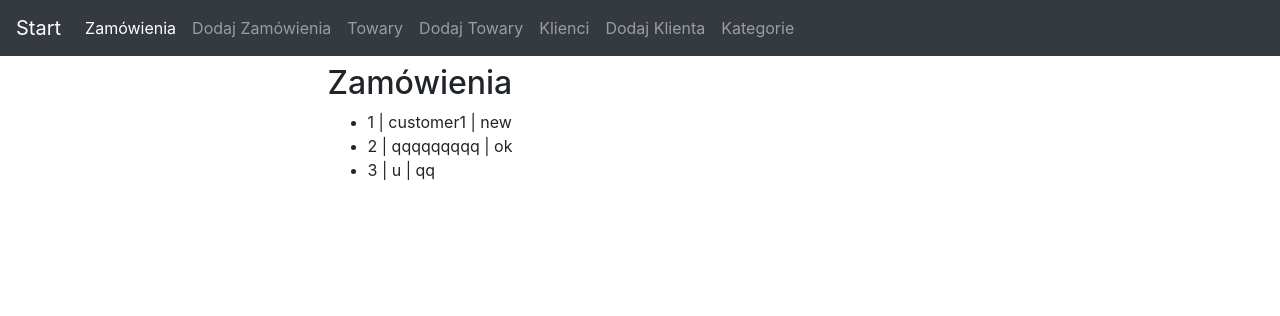
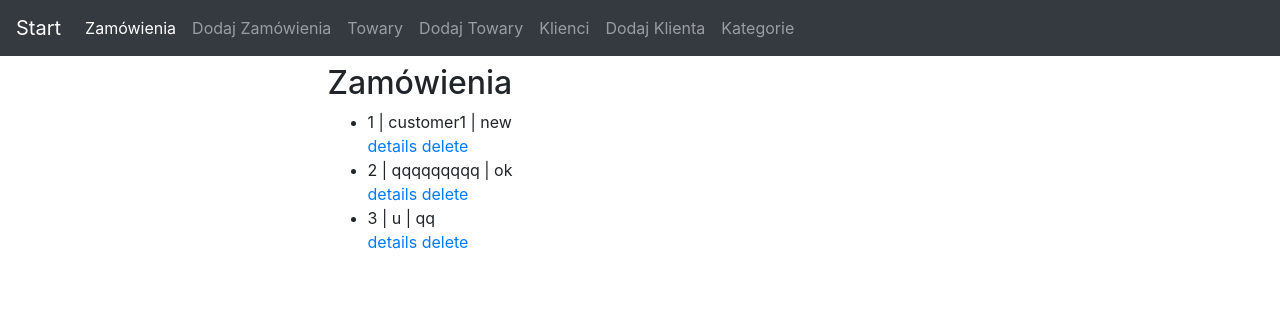
Before and after one commit to KamilKulerz/order_management, a Django app: template orders_app/templates/orders_app/order_list.html in a window 1280 px wide. Shown: the top 316 px of the page. Run offline with Django 3.2, Linux system fonts and the light colour scheme; the template is opened without the code that fills it: values that come from a table or form of the project are taken from there, others are empty; data comes from the database, SQL or seed files in the repository; parts of the project's set-up code (start-up, migrations or seed data) failed here and were passed over; some libraries are stand-ins or nearby versions.

Commit message:
adding detail and delete

```diff
--- a/orders_app/templates/orders_app/order_list.html
+++ b/orders_app/templates/orders_app/order_list.html
@@ -5,6 +5,9 @@
     <ul>
         {% for order in object_list %}
             <li>{{ order.id }} | {{order.customer_id}} | {{order.status}}</li>
+            <a href="{% url 'orders_app:order' order.id %}">details</a>
+            <a href="{% url 'orders_app:delete_order' order.id %}">delete</a>
+
         {% endfor %}
     </ul>
 {% endblock %}
```
